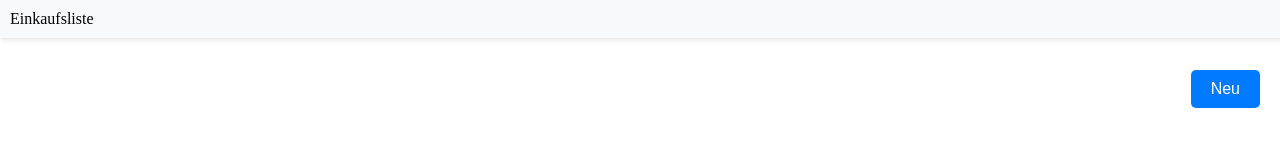
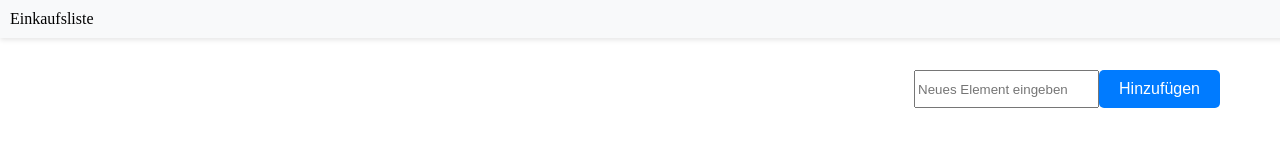
Before and after one commit to random744/ShoppingApp, a plain HTML site: page src/index.html in a window 1280 px wide. Drawn offline with Linux system fonts and the light colour scheme.

Commit message:
add js function

```diff
--- a/src/index.html
+++ b/src/index.html
@@ -11,8 +11,14 @@
 <body>
     <header>Einkaufsliste</header>
     <div class="container">
-        <button class="flex">Neu</button>
+        <input type="text" id="itemInput" placeholder="Neues Element eingeben">
+        <button onclick="addItem()" class="flex">Hinzufügen</button>
+        <ul id="itemList">
+
+        </ul>
     </div>
+
+    <script src="script.js"></script>
 </body>
 
 </html>
--- a/src/script.js
+++ b/src/script.js
@@ -0,0 +1,14 @@
+function addItem() {
+    var inputField = document.getElementById("itemInput");
+    var itemText = inputField.value.trim();
+    if (itemText !== "") {
+
+        var newItem = document.createElement("li");
+        newItem.textContent = itemText;
+
+        var itemList = document.getElementById("itemList");
+        itemList.appendChild(newItem);
+
+        inputField.value = "";
+    }
+}
```
